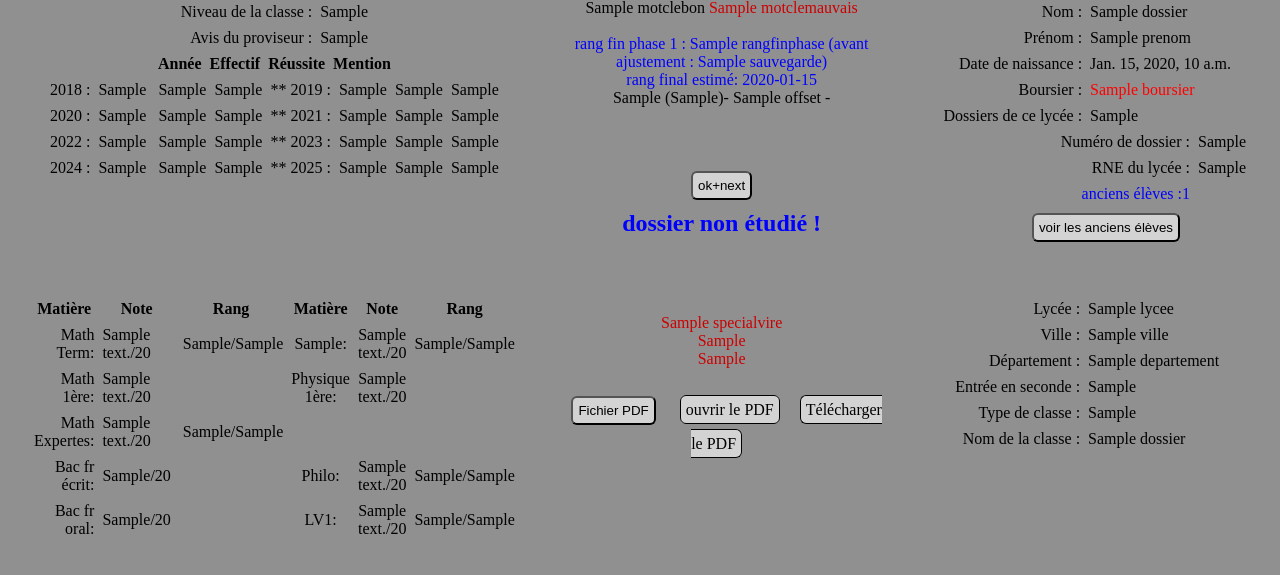
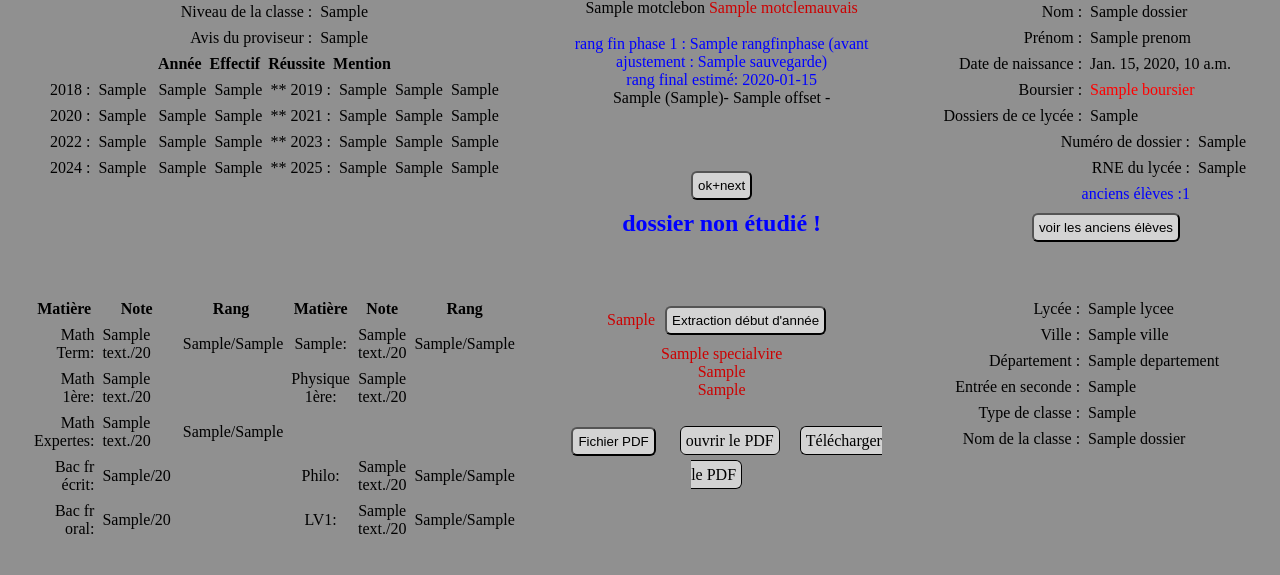
Before and after one commit to JeromeCirm/sitempsi, a Django app: template etudedossier2026/templates/etudedossier2026/traitement.html in a window 1280 px wide. Shown: the part 128-703 px from the top of the page. Run offline with Django 4.2, Linux system fonts and the light colour scheme; tables that the repository leaves empty hold one stand-in row (values such as "Sample post"); the template is opened without the code that fills it: values that come from a table or form of the project are taken from there, most other values are stand-ins (such as "Sample title", 1, 10 or a date in 2020); lists and menus that the app fills with data are empty; parts of the project's set-up code (start-up, migrations or seed data) failed here and were passed over.

Commit message:
Update traitement.html

```diff
--- a/etudedossier2026/templates/etudedossier2026/traitement.html
+++ b/etudedossier2026/templates/etudedossier2026/traitement.html
@@ -130,7 +130,9 @@ var categorie="{{ dossier.categorieDossier }}"
             <TR><TD> Bac NSI: </TD><TD>{{ dossier.noteBacNSI }}/20</TD></TR>
             <TR><TD> Bac SI: </TD><TD>{{ dossier.noteBacSI }}/20</TD></TR>
         </TABLE>    </DIV>
-    <DIV class="red">  <!--{{ extraction_msg }}<button onclick="openDialog()">Msg ancien élève</button>--><BR>{{ dossier.specialvire }}<BR>{{ dossier.problemeRepere }}<BR>{% if dossier.persoMarc != None %}{{ dossier.persoMarc }}{% endif %}<BR><BR>
+    <DIV class="red">  <!--{{ extraction_msg }}<button onclick="openDialog()">Msg ancien élève</button>-->
+                        {{ extraction_msg }}<button onclick="extrait_donnees()">Extraction début d'année</button>
+        <BR>{{ dossier.specialvire }}<BR>{{ dossier.problemeRepere }}<BR>{% if dossier.persoMarc != None %}{{ dossier.persoMarc }}{% endif %}<BR><BR>
 
                     <button onclick="ouvre_pdf()">Fichier PDF</button> <a href="{% url 'download_etudedossier2026' nompdf %}">ouvrir le PDF</a><a download href="{% url 'download_etudedossier2026' nompdf %}">Télécharger le PDF</a>
     </DIV>
@@ -383,7 +385,7 @@ function modif_note() { // Affiche le rang correspondant à la nouvelle note
 }
 
 function validation_note() {  //vérifie que la nouvelle note est correcte avant de mettre à jour la bdd
-    // return //
+    return //
     // rendre inactif pour les années suivantes  : modifier aussi le fichier serveur !!//
     if (verif_modif_note()) {
         modif_note()
@@ -411,6 +413,7 @@ function openDialog() {
 }
 
 function valider_extraction() {
+  return // décommenter dès que ce n'est plus l'année en cours pour extraire les anciens élèves.
   const valeur = document.getElementById("inputText").value;
   extraction_donnees_login.value=valeur;
   extraction_donnees.value="oui";
```
